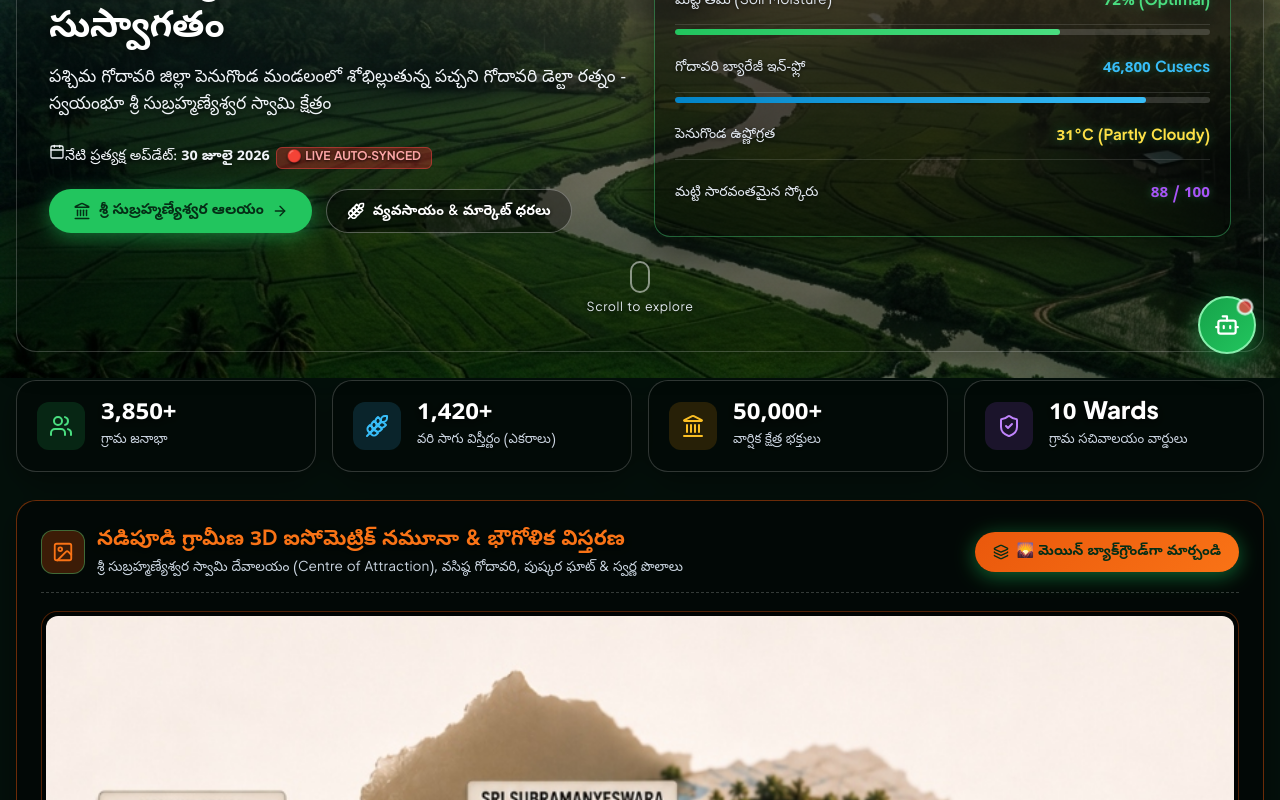
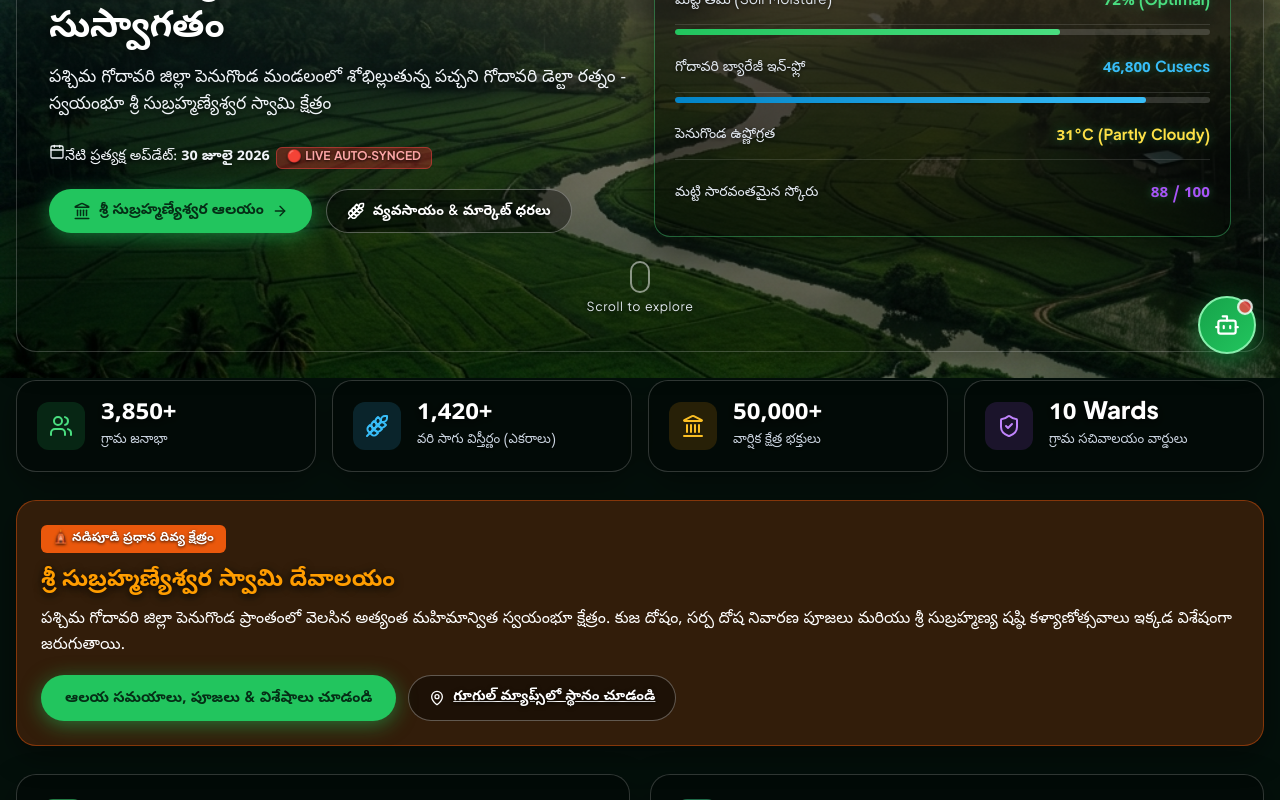
Before and after one commit to krishnasidhvi/nadipudi-village-portal, a React (Vite) app: page / in a window 1280 px wide. Shown: the part 422-1222 px from the top of the page. Built offline with nearby package versions, Linux system fonts and the light colour scheme.

Commit message:
Remove Nadipudi 3D Geographical Topography Diorama Showcase card and asset

```diff
--- a/src/components/HomeHub.jsx
+++ b/src/components/HomeHub.jsx
@@ -1,27 +1,10 @@
-import React, { useState } from "react";
-import { Landmark, Sparkles, Wheat, HeartHandshake, Users, ArrowRight, ShieldCheck, MapPin, Calendar, Activity, Layers, Image as ImageIcon } from "lucide-react";
+import React from "react";
+import { Landmark, Sparkles, Wheat, HeartHandshake, Users, ArrowRight, ShieldCheck, MapPin, Calendar, Activity } from "lucide-react";
 import { getRelativeFormattedDate } from "../utils/dateUtils";
-import showcase3dImg from "../assets/nadipudi_3d_diorama_showcase.jpg";
-import defaultBgImg from "../assets/nadipudi_full_bg.png";
 
 export default function HomeHub({ lang, t, setActiveTab }) {
   const isTe = lang === "te";
   const currentDate = getRelativeFormattedDate(0, lang);
-  const [isBgActive, setIsBgActive] = useState(false);
-
-  // Reliable Dynamic Background Toggle Handler (Works in both Dev & Production)
-  const toggleBackground = () => {
-    const backdropEl = document.querySelector(".app-backdrop-image");
-    if (!backdropEl) return;
-
-    if (!isBgActive) {
-      backdropEl.style.backgroundImage = `url('${showcase3dImg}')`;
-      setIsBgActive(true);
-    } else {
-      backdropEl.style.backgroundImage = `url('${defaultBgImg}')`;
-      setIsBgActive(false);
-    }
-  };
 
   return (
     <div className="home-hub-container">
@@ -150,82 +133,6 @@ export default function HomeHub({ lang, t, setActiveTab }) {
         </div>
       </div>
 
-      {/* AI FEATURE SPOTLIGHT: 3D Isometric Geographical Model Showcase (Seamlessly Merged) */}
-      <div className="card" style={{ marginBottom: "28px", background: "rgba(0, 0, 0, 0.45)", border: "1.5px solid rgba(234, 88, 12, 0.45)" }}>
-        <div className="card-title-group" style={{ display: "flex", justifyContent: "space-between", alignItems: "center", flexWrap: "wrap", gap: "14px" }}>
-          <div style={{ display: "flex", alignItems: "center", gap: "12px" }}>
-            <div className="card-icon-box" style={{ background: "rgba(234, 88, 12, 0.25)", color: "var(--divine-saffron)" }}>
-              <ImageIcon size={22} />
-            </div>
-            <div>
-              <h3 style={{ color: "var(--divine-saffron)", fontSize: "1.3rem" }}>
-                {isTe ? "నడిపూడి గ్రామీణ 3D ఐసోమెట్రిక్ నమూనా & భౌగోళిక విస్తరణ" : "Nadipudi 3D Geographical Topography Diorama Showcase"}
-              </h3>
-              <p style={{ fontSize: "0.85rem", color: "#cbd5e1" }}>
-                {isTe ? "శ్రీ సుబ్రహ్మణ్యేశ్వర స్వామి దేవాలయం (Centre of Attraction), వసిష్ఠ గోదావరి, పుష్కర ఘాట్ & స్వర్ణ పొలాలు" : "Sri Subramanyeswara Swamy Temple (Centre of Attraction), Godavari River, Pushkar Ghat & Paddy Ayacut"}
-              </p>
-            </div>
-          </div>
-
-          {/* Interactive Background Blending Toggle */}
-          <button
-            className="btn-primary"
-            onClick={toggleBackground}
-            style={{
-              background: isBgActive ? "linear-gradient(135deg, #0284c7, #38bdf8)" : "linear-gradient(135deg, #ea580c, #f97316)",
-              fontSize: "0.88rem",
-              padding: "10px 18px"
-            }}
-          >
-            <Layers size={16} />
-            <span>
-              {isBgActive
-                ? (isTe ? "🔄 పాత బ్యాక్‌గ్రౌండ్‌కి మార్చండి" : "Revert Original Background")
-                : (isTe ? "🌄 మెయిన్ బ్యాక్‌గ్రౌండ్‌గా మార్చండి" : "Merge as Website Background")}
-            </span>
-          </button>
-        </div>
-
-        {/* Full Uncropped 3D Diorama Image Frame */}
-        <div style={{ margin: "18px 0", borderRadius: "16px", overflow: "hidden", background: "rgba(0, 0, 0, 0.5)", position: "relative", border: "1.5px solid rgba(234, 88, 12, 0.35)", padding: "4px" }}>
-          <img
-            src={showcase3dImg}
-            alt="Nadipudi 3D Diorama Map Showcase"
-            style={{
-              width: "100%",
-              height: "auto",
-              objectFit: "contain",
-              display: "block",
-              borderRadius: "12px",
-              boxShadow: "0 12px 36px rgba(0,0,0,0.6)"
-            }}
-          />
-        </div>
-
-        {/* Key Landmarks Tags Grid */}
-        <div className="grid-3" style={{ gap: "12px", marginTop: "16px" }}>
-          <div style={{ background: "rgba(234, 88, 12, 0.15)", padding: "12px 14px", borderRadius: "10px", borderLeft: "4px solid #ea580c" }}>
-            <strong style={{ color: "#fde047", fontSize: "0.9rem" }}>🛕 Sri Subramanyeswara Temple:</strong>
-            <p style={{ fontSize: "0.82rem", color: "#cbd5e1", marginTop: "2px" }}>
-              {isTe ? "గ్రామ నడిబొడ్డున పవిత్ర కోనేరు ఒడ్డున కొలువై ఉన్న ప్రధాన క్షేత్రం (Centre of Attraction)." : "Primary Swayambhu shrine located beside the sacred temple pond."}
-            </p>
-          </div>
-
-          <div style={{ background: "rgba(2, 132, 199, 0.15)", padding: "12px 14px", borderRadius: "10px", borderLeft: "4px solid #38bdf8" }}>
-            <strong style={{ color: "#38bdf8", fontSize: "0.9rem" }}>🌊 Godavari & Pushkar Ghat:</strong>
-            <p style={{ fontSize: "0.82rem", color: "#cbd5e1", marginTop: "2px" }}>
-              {isTe ? "వసిష్ఠ గోదావరి నది, పాములూరు కాలువ వంతెన & పుష్కర స్నాన ఘాట్." : "Vasishtha Godavari river bank, Pamuleru canal bridge & Pushkar Ghat."}
-            </p>
-          </div>
-
-          <div style={{ background: "rgba(34, 197, 94, 0.15)", padding: "12px 14px", borderRadius: "10px", borderLeft: "4px solid #4ade80" }}>
-            <strong style={{ color: "#4ade80", fontSize: "0.9rem" }}>🌾 Fertile Paddy Fields & Culture:</strong>
-            <p style={{ fontSize: "0.82rem", color: "#cbd5e1", marginTop: "2px" }}>
-              {isTe ? "పచ్చని స్వర్ణ వరి పొలాలు, వేంకటేశ్వర స్వామి & మావుళ్ళమ్మ ఆలయాలు, పల్లె జీవనం." : "Lush Swarna paddy fields, Venkateswara & Mavullamma shrines, local life."}
-            </p>
-          </div>
-        </div>
-      </div>
 
       {/* Main Attraction Spotlight: Sri Subramanyeswara Swamy Temple */}
       <div className="temple-spotlight-card card" style={{ marginBottom: "28px" }}>
```
Also changed, not shown: src/assets/nadipudi_3d_diorama_showcase.jpg (deleted).
